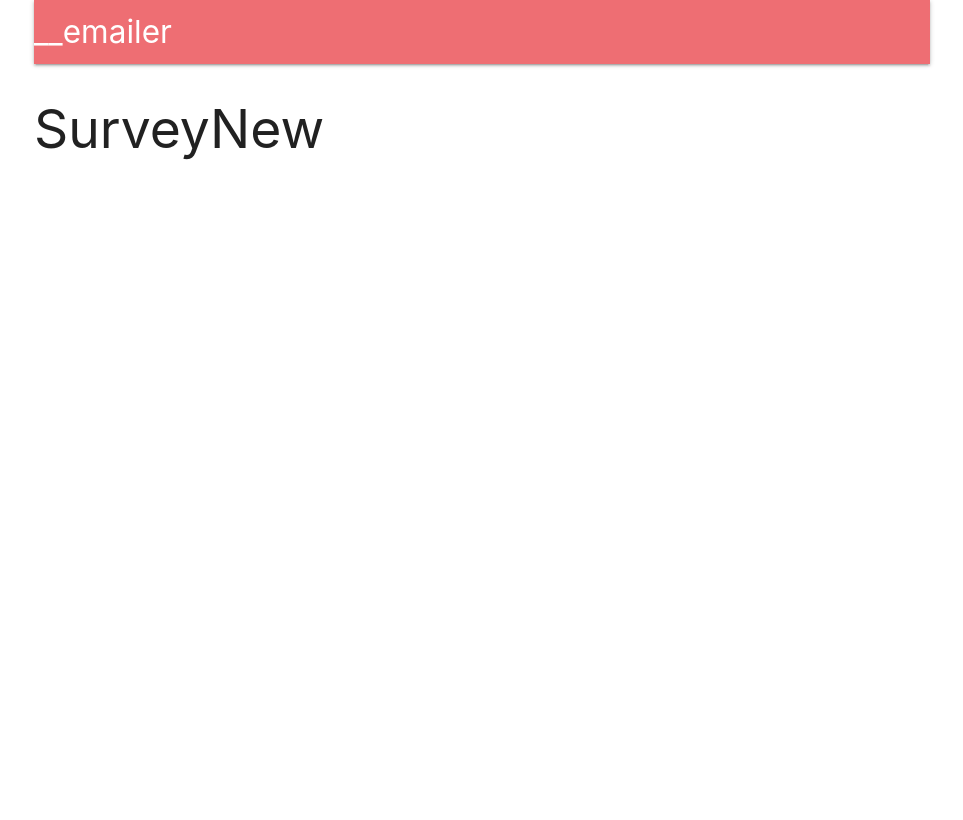
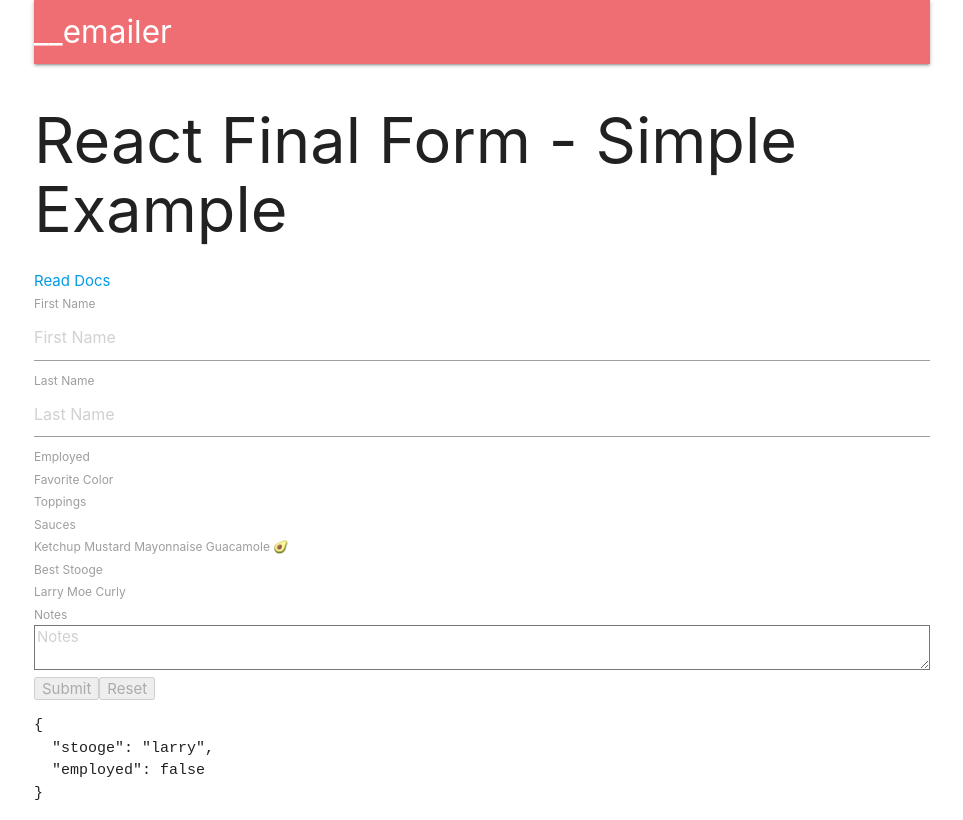
Before and after one commit to GrzesiekKozdroj/full-stack-udemy-course, a React (Create React App) app in the folder client/: page /surveys/new in a window 1280 px wide. Shown: the whole page, without its empty margins (158-1121 px from the left). Built offline with nearby package versions, Linux system fonts and the light colour scheme; no server answers.

Commit message:
added form that needs to be changed and connected with redux.

```diff
--- a/client/package.json
+++ b/client/package.json
@@ -7,10 +7,12 @@
     "@testing-library/react": "^11.1.0",
     "@testing-library/user-event": "^12.1.10",
     "axios": "^0.21.1",
+    "final-form": "^4.20.2",
     "http-proxy-middleware": "^1.3.1",
     "materialize-css": "^1.0.0",
     "react": "^17.0.2",
     "react-dom": "^17.0.2",
+    "react-final-form": "^6.5.3",
     "react-redux": "^7.2.4",
     "react-router-dom": "^5.2.0",
     "react-scripts": "4.0.3",
--- a/client/public/index.html
+++ b/client/public/index.html
@@ -10,6 +10,7 @@
       content="Web site created using create-react-app"
     />
     <link rel="apple-touch-icon" href="%PUBLIC_URL%/logo192.png" />
+    <link href="https://fonts.googleapis.com/icon?family=Material+Icons" rel="stylesheet">
     <!--
       manifest.json provides metadata used when your web app is installed on a
       user's mobile device or desktop. See https://developers.google.com/web/fundamentals/web-app-manifest/
--- a/client/src/components/App.js
+++ b/client/src/components/App.js
@@ -5,9 +5,8 @@ import { connect } from 'react-redux'
 import * as actions from '../actions'
 import Header from './Header'
 import Landing from './Landing'
-
-const Dashboard = ()=> <h2>Dashboard</h2>
-const SurveyNew = ()=> <h2>SurveyNew</h2>
+import Dashboard from './Dashboard'
+import SurveyNew from './SurveyNew'
 
 
 class App extends Component{
--- a/client/src/components/Dashboard.js
+++ b/client/src/components/Dashboard.js
@@ -1,12 +1,22 @@
-import React, { Component } from 'react'
+import React from 'react'
+import {Link} from 'react-router-dom'
 
-class Dashboard extends Component{
-    render(){
+const Dashboard = ()=>{
         return (
             <div>
-                Header
+                Dashboard
+                <div className="fixed-action-btn">
+                <Link className="btn-floating btn-large teal" to="/surveys/new">
+                    <i className="material-icons large">add</i>
+                </Link>
+                {/* <ul>
+                    <li><a class="btn-floating red"><i class="material-icons">insert_chart</i></a></li>
+                    <li><a class="btn-floating yellow darken-1"><i class="material-icons">format_quote</i></a></li>
+                    <li><a class="btn-floating green"><i class="material-icons">publish</i></a></li>
+                    <li><a class="btn-floating blue"><i class="material-icons">attach_file</i></a></li>
+                </ul> */}
+                </div>
             </div>
         )
     }
-}
 export default Dashboard
--- /dev/null
+++ b/client/src/components/SurveyNew.js
@@ -0,0 +1,163 @@
+import { Form, Field } from 'react-final-form'
+
+const sleep = ms => new Promise(resolve => setTimeout(resolve, ms))
+
+const onSubmit = async values => {
+    await sleep(300)
+    window.alert(JSON.stringify(values, 0, 2))
+}
+
+const SurveyNew = () => (
+    <div>
+        <h1>React Final Form - Simple Example</h1>
+        <a
+            href="https://final-form.org/react"
+            target="_blank"
+            rel="noopener noreferrer"
+        >
+            Read Docs
+    </a>
+        <Form
+            onSubmit={onSubmit}
+            initialValues={{ stooge: 'larry', employed: false }}
+            render={({ handleSubmit, form, submitting, pristine, values }) => (
+                <form onSubmit={handleSubmit}>
+                    <div>
+                        <label>First Name</label>
+                        <Field
+                            name="firstName"
+                            component="input"
+                            type="text"
+                            placeholder="First Name"
+                        />
+                    </div>
+                    <div>
+                        <label>Last Name</label>
+                        <Field
+                            name="lastName"
+                            component="input"
+                            type="text"
+                            placeholder="Last Name"
+                        />
+                    </div>
+                    <div>
+                        <label>Employed</label>
+                        <Field name="employed" component="input" type="checkbox" />
+                    </div>
+                    <div>
+                        <label>Favorite Color</label>
+                        <Field name="favoriteColor" component="select">
+                            <option />
+                            <option value="#ff0000">❤️ Red</option>
+                            <option value="#00ff00">💚 Green</option>
+                            <option value="#0000ff">💙 Blue</option>
+                        </Field>
+                    </div>
+                    <div>
+                        <label>Toppings</label>
+                        <Field name="toppings" component="select" multiple>
+                            <option value="chicken">🐓 Chicken</option>
+                            <option value="ham">🐷 Ham</option>
+                            <option value="mushrooms">🍄 Mushrooms</option>
+                            <option value="cheese">🧀 Cheese</option>
+                            <option value="tuna">🐟 Tuna</option>
+                            <option value="pineapple">🍍 Pineapple</option>
+                        </Field>
+                    </div>
+                    <div>
+                        <label>Sauces</label>
+                        <div>
+                            <label>
+                                <Field
+                                    name="sauces"
+                                    component="input"
+                                    type="checkbox"
+                                    value="ketchup"
+                                />{' '}
+                Ketchup
+              </label>
+                            <label>
+                                <Field
+                                    name="sauces"
+                                    component="input"
+                                    type="checkbox"
+                                    value="mustard"
+                                />{' '}
+                Mustard
+              </label>
+                            <label>
+                                <Field
+                                    name="sauces"
+                                    component="input"
+                                    type="checkbox"
+                                    value="mayonnaise"
+                                />{' '}
+                Mayonnaise
+              </label>
+                            <label>
+                                <Field
+                                    name="sauces"
+                                    component="input"
+                                    type="checkbox"
+                                    value="guacamole"
+                                />{' '}
+                Guacamole 🥑
+              </label>
+                        </div>
+                    </div>
+                    <div>
+                        <label>Best Stooge</label>
+                        <div>
+                            <label>
+                                <Field
+                                    name="stooge"
+                                    component="input"
+                                    type="radio"
+                                    value="larry"
+                                />{' '}
+                Larry
+              </label>
+                            <label>
+                                <Field
+                                    name="stooge"
+                                    component="input"
+                                    type="radio"
+                                    value="moe"
+                                />{' '}
+                Moe
+              </label>
+                            <label>
+                                <Field
+                                    name="stooge"
+                                    component="input"
+                                    type="radio"
+                                    value="curly"
+                                />{' '}
+                Curly
+              </label>
+                        </div>
+                    </div>
+                    <div>
+                        <label>Notes</label>
+                        <Field name="notes" component="textarea" placeholder="Notes" />
+                    </div>
+                    <div className="buttons">
+                        <button type="submit" disabled={submitting || pristine}>
+                            Submit
+            </button>
+                        <button
+                            type="button"
+                            onClick={form.reset}
+                            disabled={submitting || pristine}
+                        >
+                            Reset
+            </button>
+                    </div>
+                    <pre>{JSON.stringify(values, 0, 2)}</pre>
+                </form>
+            )}
+        />
+    </div>
+)
+
+export default SurveyNew
--- a/client/src/reducers/index.js
+++ b/client/src/reducers/index.js
@@ -1,6 +1,7 @@
 import { combineReducers } from 'redux'
 import authReducer from './authReducer'
-
+//import { reducer as reduxForm } from 'redux-form'
 export default combineReducers({
     auth: authReducer,
+//    form : reduxForm,
 })
```
Also changed, not shown: 1 other file (tests, documents, lock files or other folders).
